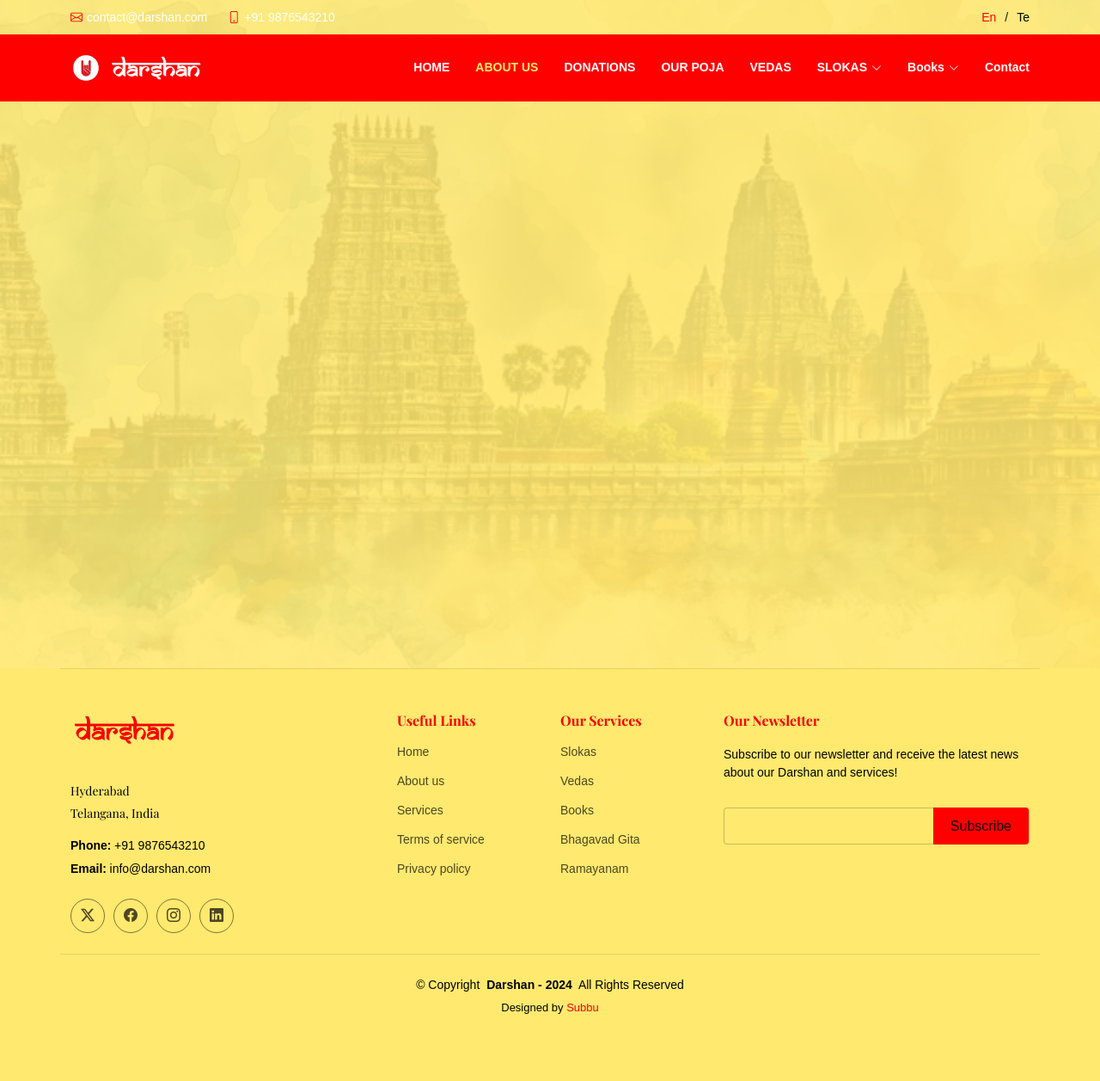
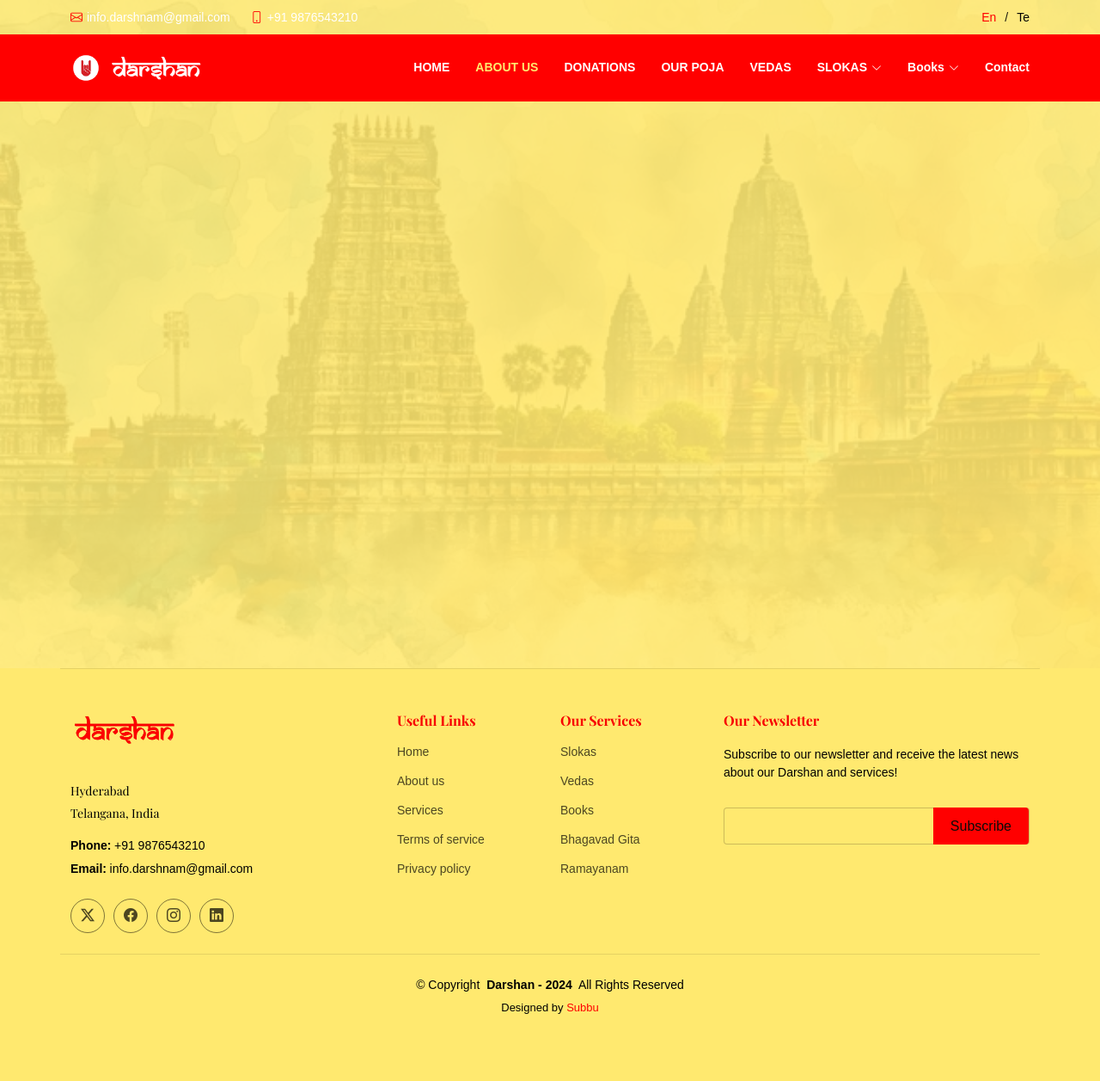
Before and after one commit to Ssts1531/Darshan__Project, a Django app: page /Aboutus/ in a window 1280 px wide. Shown: the whole page at 86% size. Run offline with Django 5.2, Linux system fonts and the light colour scheme; some libraries are stand-ins or nearby versions; some web fonts are replaced.

Commit message:
Darshan_Project

```diff
--- a/templates/ThirdApp/aboutus.html
+++ b/templates/ThirdApp/aboutus.html
@@ -87,7 +87,7 @@
     <div class="topbar d-flex align-items-center">
       <div class="container d-flex justify-content-center justify-content-md-between">
         <div class="contact-info d-flex align-items-center">
-          <i class="bi bi-envelope d-flex align-items-center"><a href="#" style="color:White">contact@darshan.com</a></i>
+          <i class="bi bi-envelope d-flex align-items-center"><a href="#" style="color:White">info.darshnam@gmail.com</a></i>
           <i class="bi bi-phone d-flex align-items-center ms-4"><span style="color:White" >+91 9876543210</span></i>
         </div>
         <div class="languages d-none d-md-flex align-items-center">
@@ -211,7 +211,7 @@
             <p>Hyderabad</p>
             <p>Telangana, India</p>
             <p class="mt-3"><strong>Phone:</strong> <span>+91 9876543210</span></p>
-            <p><strong>Email:</strong> <span>info@darshan.com</span></p>
+            <p><strong>Email:</strong> <span>info.darshnam@gmail.com</span></p>
           </div>
           <div class="social-links d-flex mt-4">
             <a href=""><i class="bi bi-twitter-x"></i></a>
--- a/templates/ThirdApp/index.html
+++ b/templates/ThirdApp/index.html
@@ -46,7 +46,7 @@
     <div class="topbar d-flex align-items-center">
       <div class="container d-flex justify-content-center justify-content-md-between">
         <div class="contact-info d-flex align-items-center">
-          <i class="bi bi-envelope d-flex align-items-center"><a href="#" style="color:White">info.darshan@gmail.com</a></i>
+          <i class="bi bi-envelope d-flex align-items-center"><a href="#" style="color:White">info.darshnam@gmail.com</a></i>
           <i class="bi bi-phone d-flex align-items-center ms-4"><span style="color:White" >+91 9876543210</span></i>
         </div>
 
@@ -1173,7 +1173,7 @@
             <p>Hyderabad</p>
             <p>Telangana, India</p>
             <p class="mt-3"><strong>Phone:</strong> <span>+91 9876543210</span></p>
-            <p><strong>Email:</strong> <span>info@darshan.com</span></p>
+            <p><strong>Email:</strong> <span>info.darshnam@gmail.com</span></p>
           </div>
           <div class="social-links d-flex mt-4">
             <a href=""><i class="bi bi-twitter-x"></i></a>
```
